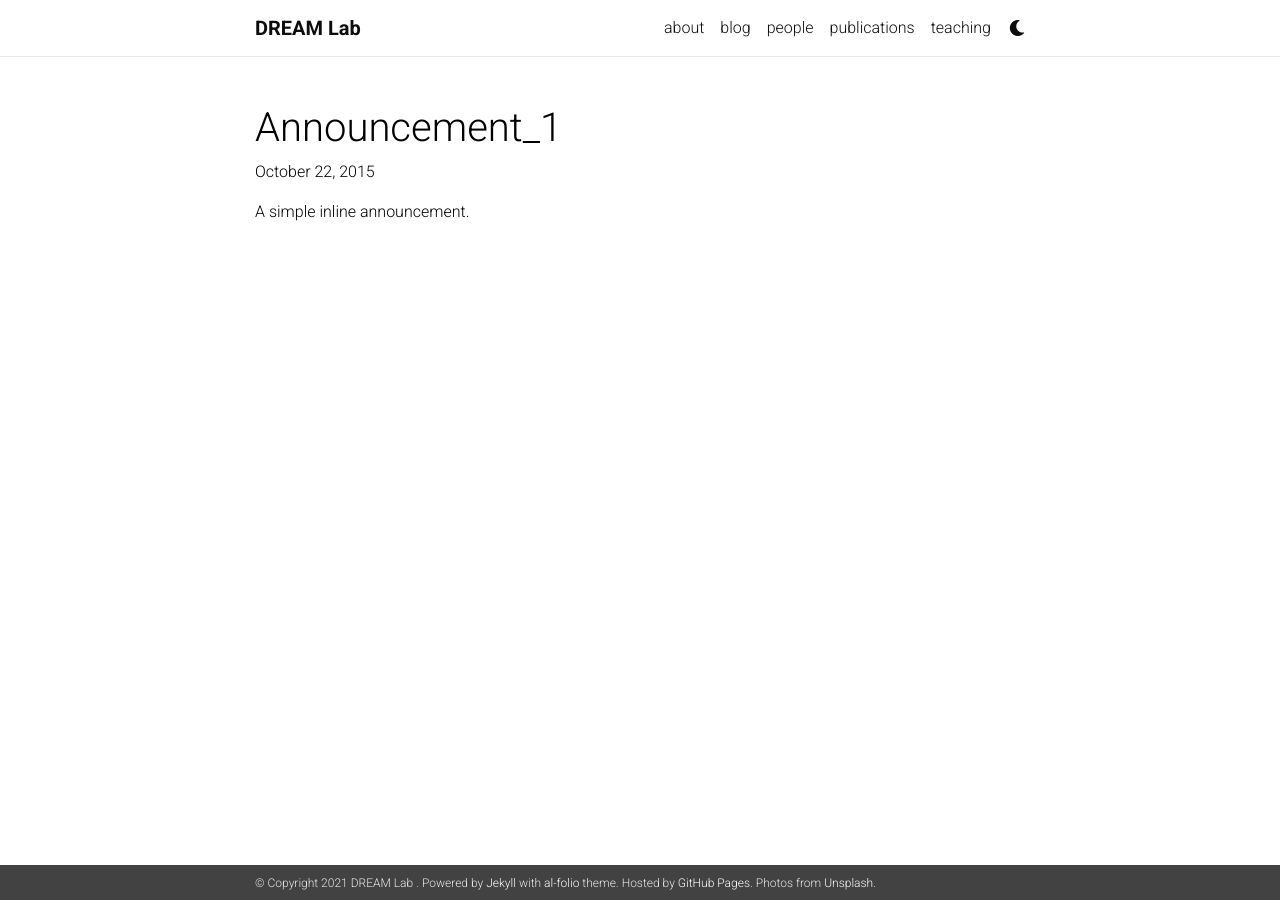
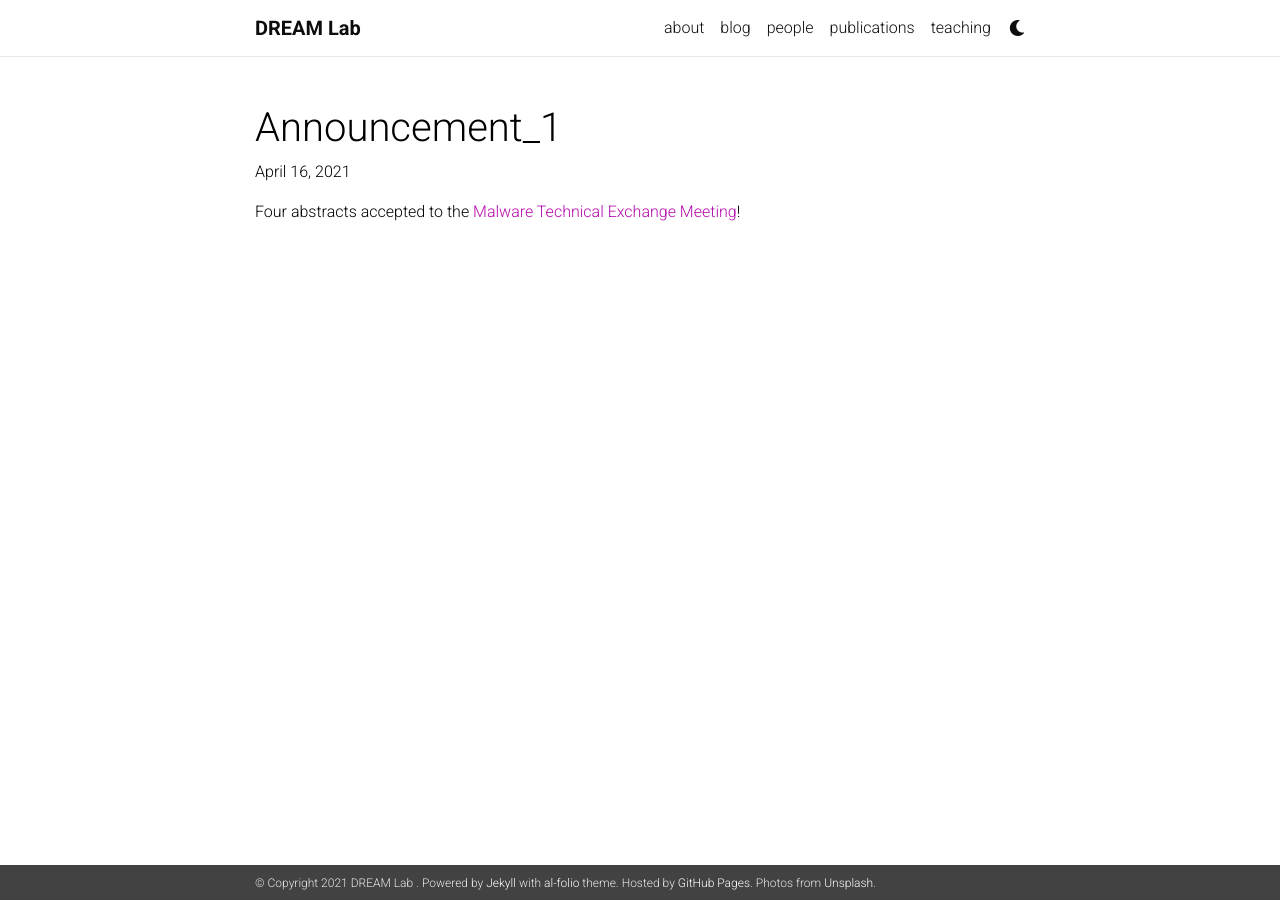
Before and after one commit to UMBC-DREAM-Lab/UMBC-DREAM-Lab.github.io, a Jekyll site: the page built from _news/announcement_1.md, in a window 1280 px wide. Built offline with Jekyll 4.4.1, drawn with Linux system fonts in a browser that asks for light colours; nearby versions of some CDN libraries; a style sheet for code colours, icons or effects is not loaded.

Commit message:
Update announcement_1.md

```diff
--- a/_news/announcement_1.md
+++ b/_news/announcement_1.md
@@ -1,7 +1,6 @@
 ---
 layout: post
-date: 2015-10-22 15:59:00-0400
+date: 2021-4-16 15:59:00-0400
 inline: true
 ---
-
-A simple inline announcement.
+Four abstracts accepted to the [Malware Technical Exchange Meeting](https://www.sandia.gov/mtem/)!
```
